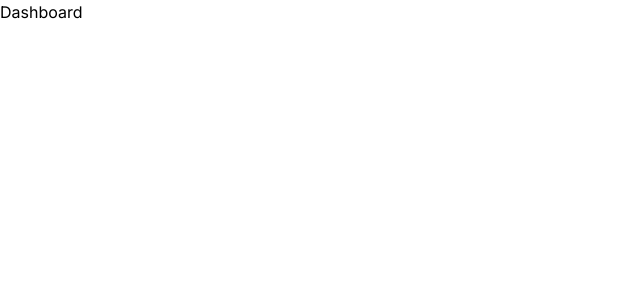
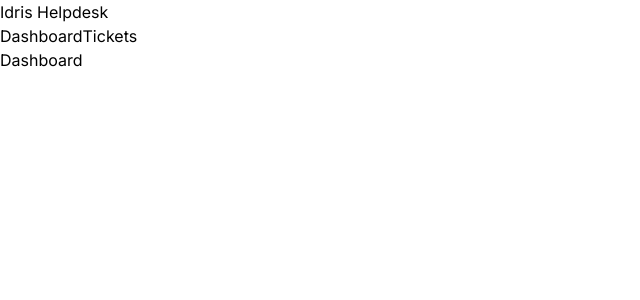
Before and after one commit to hajimon54/idris-helpdesk, a Next.js app: page / in a window 1280 px wide. Shown: the top 300 px of the page, without its empty margins (0-640 px from the left). Built offline with nearby package versions, Linux system fonts and the light colour scheme.

Commit message:
Added a components folder aswell as a navbar

```diff
--- /dev/null
+++ b/app/components/Navbar.jsx
@@ -0,0 +1,12 @@
+import React from "react";
+import Link from "next/link";
+
+export default function Navbar() {
+  return (
+    <nav>
+      <h1> Idris Helpdesk</h1>
+      <Link href="/">Dashboard</Link>
+      <Link href="/tickets">Tickets</Link>
+    </nav>
+  );
+}
--- a/app/layout.jsx
+++ b/app/layout.jsx
@@ -1,17 +1,24 @@
-import './globals.css'
-import { Inter } from 'next/font/google'
+import Link from "next/link";
+import "./globals.css";
+import { Inter } from "next/font/google";
 
-const inter = Inter({ subsets: ['latin'] })
+//Components
+import Navbar from "./components/navbar";
+
+const inter = Inter({ subsets: ["latin"] });
 
 export const metadata = {
-  title: 'Create Next App',
-  description: 'Generated by create next app',
-}
+  title: "Create Next App",
+  description: "Generated by create next app",
+};
 
 export default function RootLayout({ children }) {
   return (
     <html lang="en">
-      <body className={inter.className}>{children}</body>
+      <body className={inter.className}>
+        <Navbar />
+        {children}
+      </body>
     </html>
-  )
+  );
 }
```
